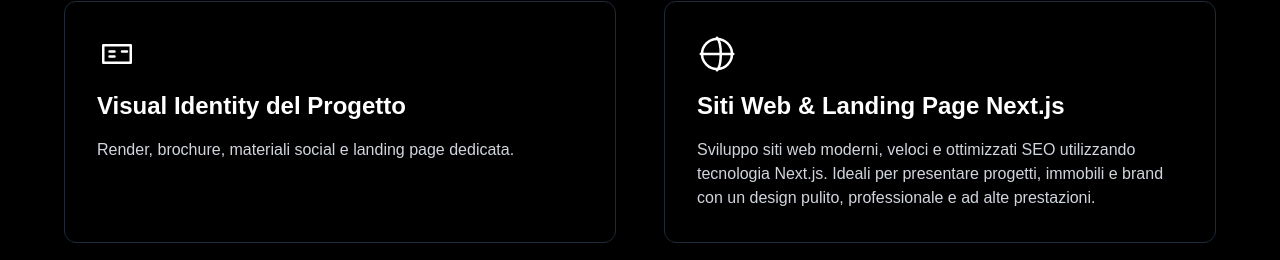
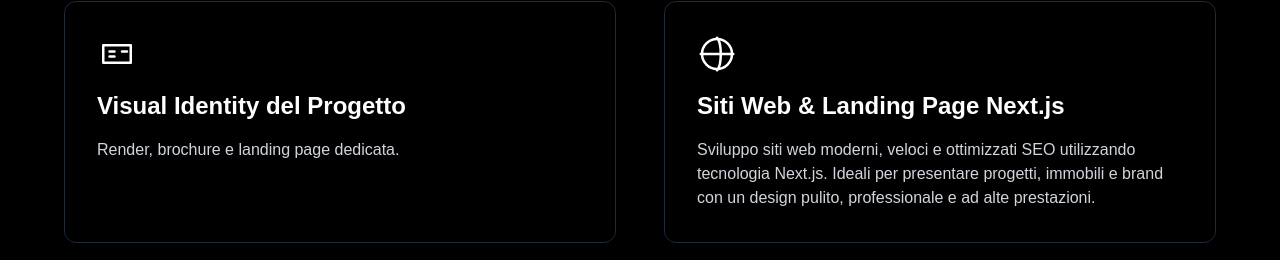
Before and after one commit to natali3d-hue/3dwork, a Next.js app: page / in a window 1280 px wide. Shown: the part 1719-1979 px from the top of the page. Built offline with nearby package versions, Linux system fonts and the light colour scheme.

Commit message:
Aggiornato testo servizi (rimossi materiali social)

```diff
--- a/components/Services.tsx
+++ b/components/Services.tsx
@@ -20,7 +20,7 @@ export default function Services() {
     },
     {
       title: "Visual Identity del Progetto",
-      text: "Render, brochure, materiali social e landing page dedicata.",
+      text: "Render, brochure e landing page dedicata.",
       icon: () => (
         <svg className="h-10 w-10 text-white mb-4" fill="none" stroke="currentColor" strokeWidth="1.5" viewBox="0 0 24 24">
           <path strokeLinecap="round" strokeLinejoin="round" d="M3.75 6.75h16.5v10.5H3.75z" />
```
